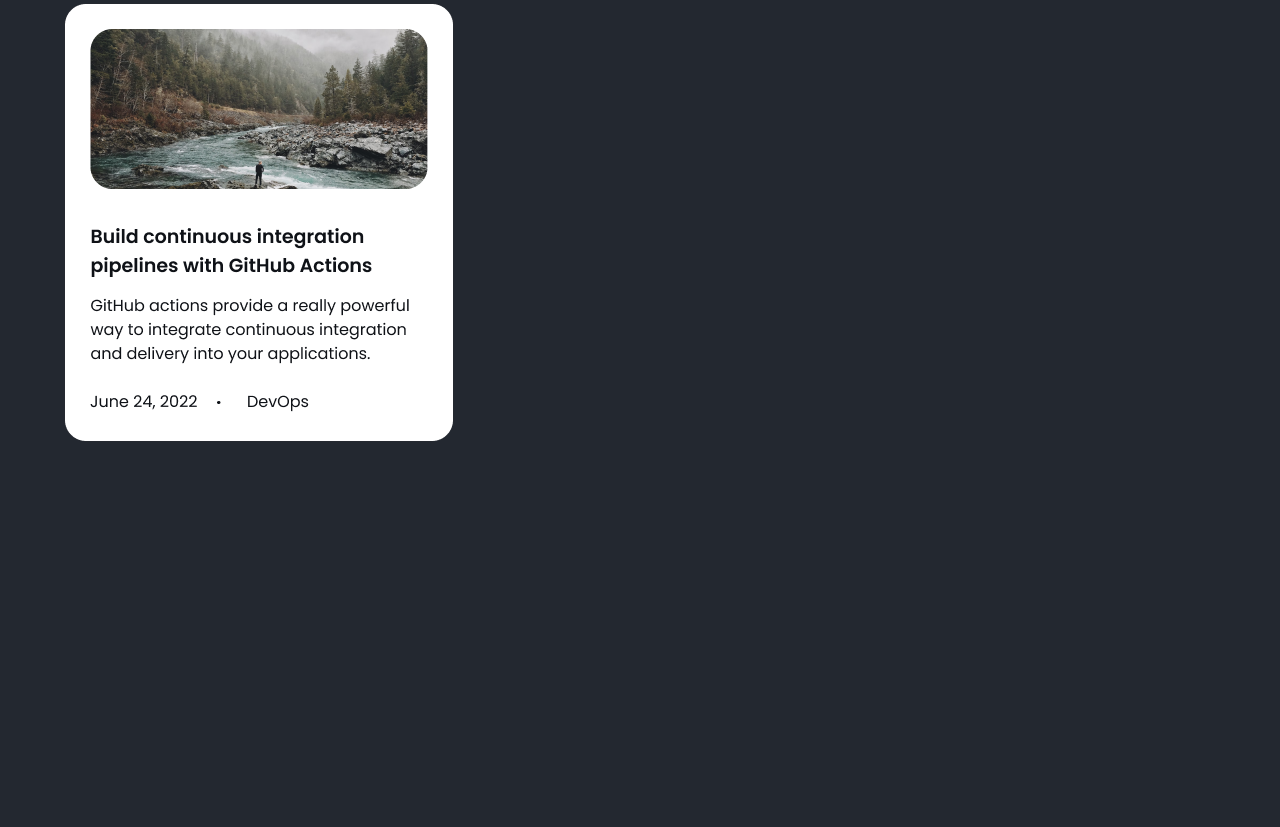
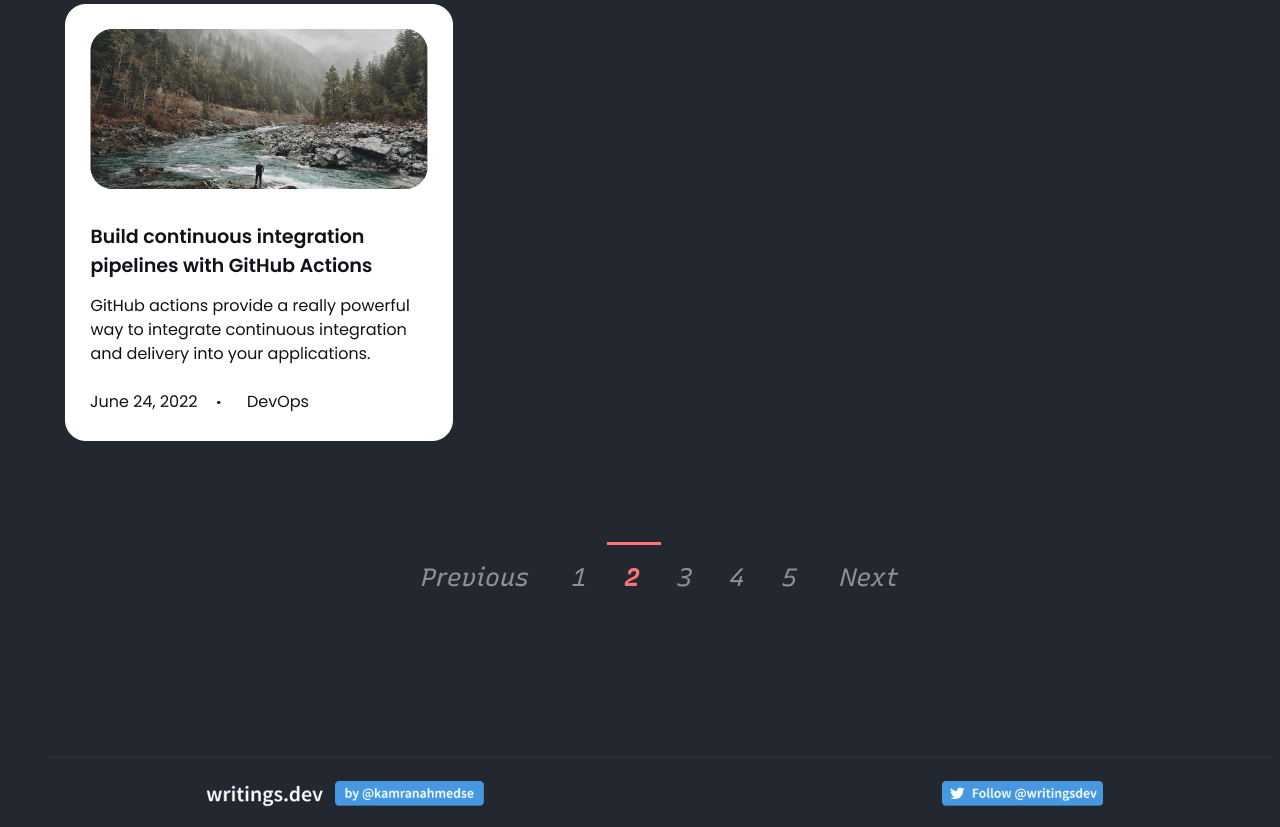
Before and after one commit to SlindoKAM/HTML_Project, a plain HTML site: page index.html in a window 1280 px wide. Shown: the part 2570-3397 px from the top of the page. Before the commit the page ends 3048 px from the top, so only its background shows below. Drawn offline with Linux system fonts and the light colour scheme; a web font is replaced by a local one.

Commit message:
Looks like i am done but not precisely most are images...

```diff
--- a/index.html
+++ b/index.html
@@ -77,5 +77,25 @@
             </ul>
         </div>
     </section>
+
+    <section class="page-numbers">
+        <div class="container">
+
+            <ul class="page-numbers-list">
+                <img src="images/Pagination.png" alt="Ready made numbers">
+            </ul>
+
+        </div>
+    </section>
+
+    <section class="footer">
+        <div class="container">
+
+            <ul>
+                <img src="images/Footer.png" alt="Footer in an image form" width="100%">
+            </ul>
+
+        </div>
+    </section>
 </body>
 </html>
--- a/style.css
+++ b/style.css
@@ -86,3 +86,12 @@ section.articles{
         margin: 16px;
     }
 }
+
+section.page-numbers{
+    text-align: center;
+    margin-top: 80px;
+}
+
+section.footer{
+    margin-top: 160px;
+}
```
Also changed, not shown: images/Footer.png (added), images/Pagination.png (added).
